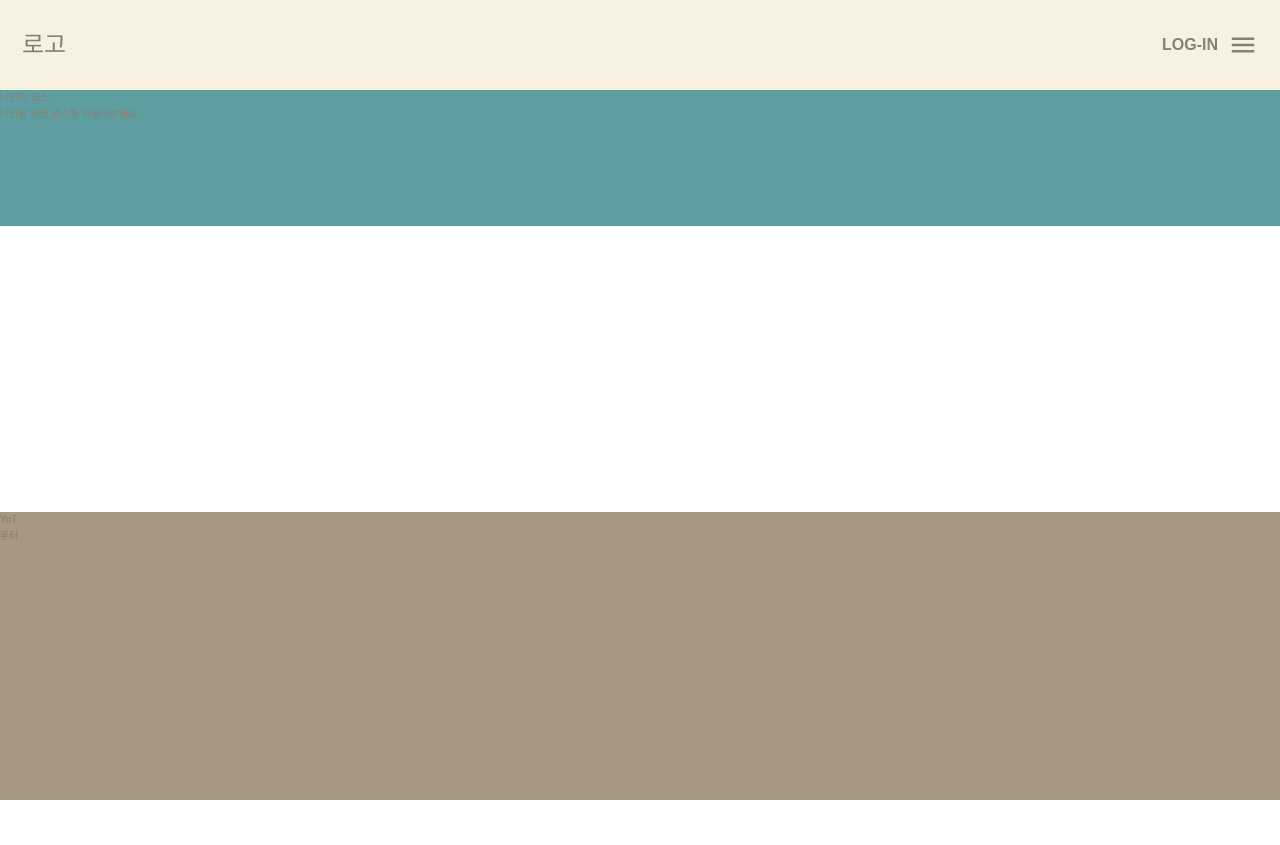
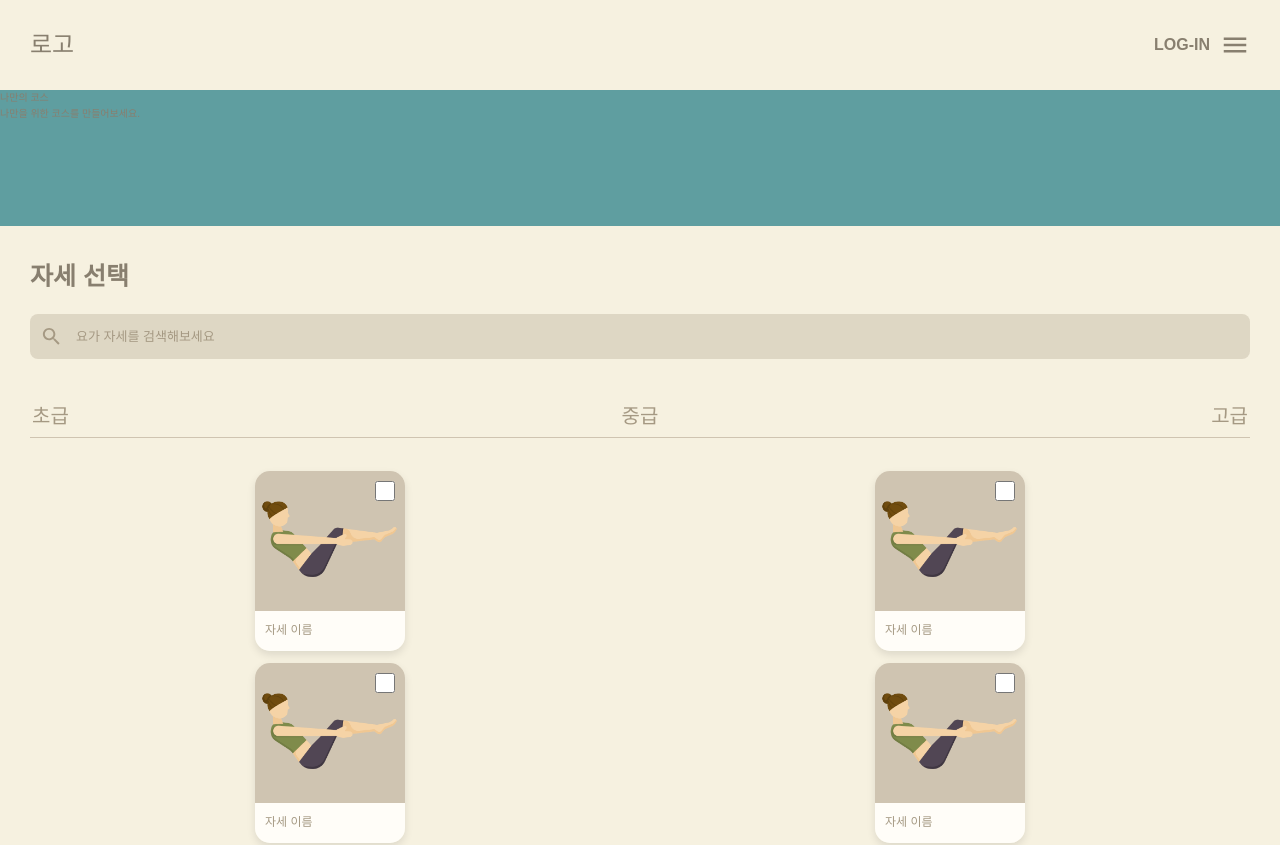
Before and after one commit to 864eun/YoT_Frontend, a React (Vite) app: page /my-course in a window 1280 px wide. Shown: the top 845 px of the page. Before the commit the page ends 800 px from the top, so only its background shows below. Built offline with nearby package versions, Linux system fonts and the light colour scheme; a web font is replaced by a local one.

Commit message:
Add:[디자인] 검색 바, 자세 카드 퍼블리싱

```diff
--- /dev/null
+++ b/src/components/common/cards/pose/PoseCard.module.scss
@@ -0,0 +1,55 @@
+.posecard_container {
+    width: 150px;
+    height: 180px;
+    border-radius: 15px;
+    overflow: hidden;
+
+    display: flex;
+    flex-direction: column;
+
+    box-shadow: 0 4px 8px rgba(0, 0, 0, 0.1);
+  }
+
+  .top_section {
+    height: 140px;
+
+    display: flex;
+    justify-content: center;
+    align-items: center;
+
+    position: relative;
+
+    @include background-color($color-4);
+
+    .pose_image {
+      max-width: 100%;
+      max-height: 100%;
+      object-fit: contain;
+    }
+
+    .checkbox {
+      width: 20px;
+      height: 20px;
+      position: absolute;
+      top: 10px;
+      right: 10px;
+      border: 1.5px solid #A59983;
+    }
+  }
+
+  .bottom_section {
+    height: 60px;
+
+    display: flex;
+    justify-content: flex-start;
+    align-items: center;
+    padding-left: 10px;
+
+    @include background-color($color-1);
+
+    .pose_name {
+      font-size: 1.2em;
+      font-weight: 500;
+      @include text-color($color-5);
+    }
+  }
--- /dev/null
+++ b/src/components/common/cards/pose/PoseCard.tsx
@@ -0,0 +1,17 @@
+import style from './PoseCard.module.scss';
+
+function PoseCard() {
+  return (
+    <div className={style.posecard_container}>
+      <div className={style.top_section}>
+        <img src='src\assets\images\boat.png' alt="Pose" className={style.pose_image} />
+        <input type="checkbox" className={style.checkbox} />
+      </div>
+      <div className={style.bottom_section}>
+        <p className={style.pose_name}>자세 이름</p>
+      </div>
+    </div>
+  );
+}
+
+export default PoseCard;
--- a/src/components/common/headers/main/MainHeader.module.scss
+++ b/src/components/common/headers/main/MainHeader.module.scss
@@ -4,7 +4,7 @@
 
     width: 100vw;
     height: 90px;
-    padding: 2.2em;
+    padding: 3em;
 
     @include background-color($color-2);
 
--- a/src/pages/my-course/MyCourse.module.scss
+++ b/src/pages/my-course/MyCourse.module.scss
@@ -0,0 +1,117 @@
+.mycourse_container {
+    width: 100vw;
+    height: 100%;
+    padding: 3em 3em;
+
+    display: flex;
+    flex-direction: column;
+
+    @include background-color($color-2);
+
+    .title_container {
+      > h2 {
+        font-size: 2.5em;
+        font-weight: 600;
+      }
+    }
+
+    .search_container {
+      width: 100%;
+      height: 80px;
+
+      display: flex;
+      align-items: center;
+
+      .search_bar {
+        width: 100%;
+        display: flex;
+        align-items: center;
+        padding: 10px 0px;
+        border-radius: 8px;
+        background-color: rgba(165, 153, 131, 0.3);
+
+        .search_icon {
+          font-size: 2.3em;
+          @include text-color($color-5);
+          margin-right: 3px;
+          margin-left: 10px;
+        }
+
+        .input {
+          flex: 1;
+          font-size: 1.3rem;
+          font-weight: 200;
+          padding: 5px 10px;
+          border: none;
+          outline: none;
+          background-color: transparent;
+
+          &::placeholder {
+            color: #A59983;
+          }
+        }
+      }
+    }
+
+    .poseselect_container {
+      width: 100%;
+      height: 80px;
+
+      display: flex;
+      align-items: center;
+
+      nav {
+        width: 100%;
+        position: relative;
+      }
+
+      nav ul {
+        list-style-type: none;
+        padding: 5px 2px;
+        margin: 0;
+        display: flex;
+        justify-content: space-between;
+        border-bottom: 1px solid #CFC4B1;
+      }
+
+      nav ul li {
+        display: inline;
+        cursor: pointer;
+        font-size: 2em;
+        font-weight: 500;
+        text-decoration: none;
+        position: relative;
+        text-align: center;
+        @include text-color($color-5);
+
+        &:hover {
+          font-weight: 600;
+          @include text-color($color-6);
+          transform: scale(1.1);
+        }
+
+        &:hover::before {
+          content: "";
+          position: absolute;
+          bottom: -5px;
+          left: 0;
+          width: 100%;
+          height: 2.5px;
+          background-color: #a59983;
+        }
+      }
+    }
+
+    .pose_cards_container {
+      width: 100%;
+      height: 100%;
+      padding: 15px 0px;
+
+      .pose_cards_container_inner {
+        display: grid;
+        justify-items: center;
+        grid-template-columns: repeat(2, 1fr);
+        gap: 12px 20px;
+      }
+    }
+  }
--- a/src/pages/my-course/MyCourse.tsx
+++ b/src/pages/my-course/MyCourse.tsx
@@ -1,11 +1,45 @@
-import React from 'react'
+import style from './MyCourse.module.scss';
+import SearchIcon from '@mui/icons-material/Search';
+import PoseCard from '../../components/common/cards/pose/PoseCard';
 
 function MyCourse() {
   return (
-    <div>
+    <div className={style.mycourse_container}>
+      <section>
+        <div className={style.title_container}>
+          <h2>자세 선택</h2>
+        </div>
+        <div className={style.search_container}>
+          <div className={style.search_bar}>
+            <SearchIcon className={style.search_icon} />
+            <input
+              type="text"
+              placeholder="요가 자세를 검색해보세요"
+              className={style.input}
+            />
+          </div>
+        </div>
+        <div className={style.poseselect_container}>
+          <nav>
+            <ul>
+              <li>초급</li>
+              <li>중급</li>
+              <li>고급</li>
+            </ul>
+          </nav>
+        </div>
 
+          <div className={style.pose_cards_container}>
+            <div className={style.pose_cards_container_inner}>
+            <PoseCard />
+            <PoseCard />
+            <PoseCard />
+            <PoseCard />
+            </div>
+          </div>
+      </section>
     </div>
-  )
+  );
 }
 
-export default MyCourse
+export default MyCourse;
```
Also changed, not shown: src/assets/images/boat.png (added), src/assets/images/소.png (added).
